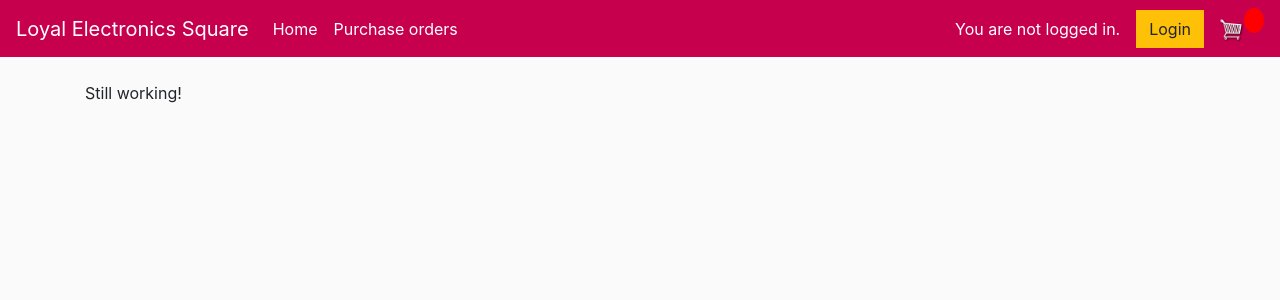
After one commit to tobiaswai/ISI-group12-2024, a Django app: page /orders/ in a window 1280 px wide. The commit adds this page. Shown: the top 300 px of the page. Run offline with Django 5.2, Linux system fonts and the light colour scheme; some libraries are stand-ins or nearby versions.

Commit message:
started working on purchase orders

```diff
--- a/myProject/store/templates/store/Main.html
+++ b/myProject/store/templates/store/Main.html
@@ -44,7 +44,7 @@
 					<a class="nav-link active" aria-current="page" href="{% url 'store' %}">Home</a>
 				</li>
 				<li class="nav-item">
-					<a class="nav-link active" aria-current="page" href="#">Purchase orders</a>
+					<a class="nav-link active" aria-current="page" href="{% url 'orders' %}">Purchase orders</a>
 				</li>
 			</ul>
 		</div>
--- /dev/null
+++ b/myProject/store/templates/store/Orders.html
@@ -0,0 +1,5 @@
+{% extends 'store/main.html' %}
+{% load static %}
+{% block content %}
+<p>Still working!</p>
+{% endblock content %}
--- a/myProject/store/urls.py
+++ b/myProject/store/urls.py
@@ -13,4 +13,5 @@ urlpatterns = [
     path('login/', views.login, name="login"),
     path('product/<int:pk>', views.product , name="product"),
     path('product_list/', views.ProductListView.as_view(), name="product_list"),
+    path('orders/', views.orders, name="orders"),
 ]
--- a/myProject/store/views.py
+++ b/myProject/store/views.py
@@ -218,3 +218,19 @@ def processOrder(request):
      else:
           print('User is not logged in...')
      return JsonResponse('Payment complete!', safe=False)
+
+def orders(request):
+     return render(request, 'store/orders.html',)
+
+     if request.user.is_authenticated:
+           customer = request.user.customer
+           order, created = Order.objects.get_or_create(customer=customer, complete=False)
+           items = order.orderitem_set.all()
+           cartItems = order.get_cart_items
+     else:
+          items = []
+          order = {'get_cart_total':0, 'get_cart_items':0, 'shipping':False}
+          cartItems = order['get_cart_items']
+
+
+     context = {'items':items, 'order':order, 'cartItems':cartItems}
```
